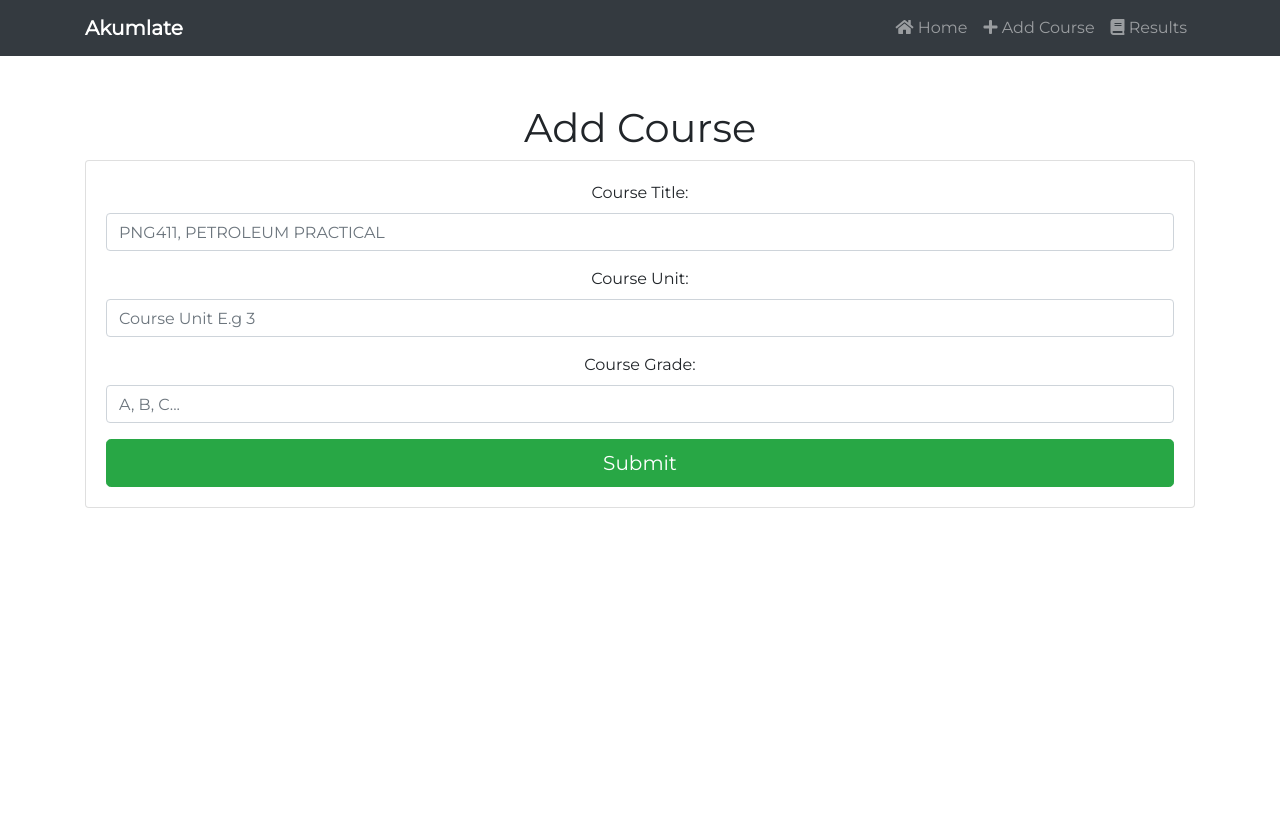
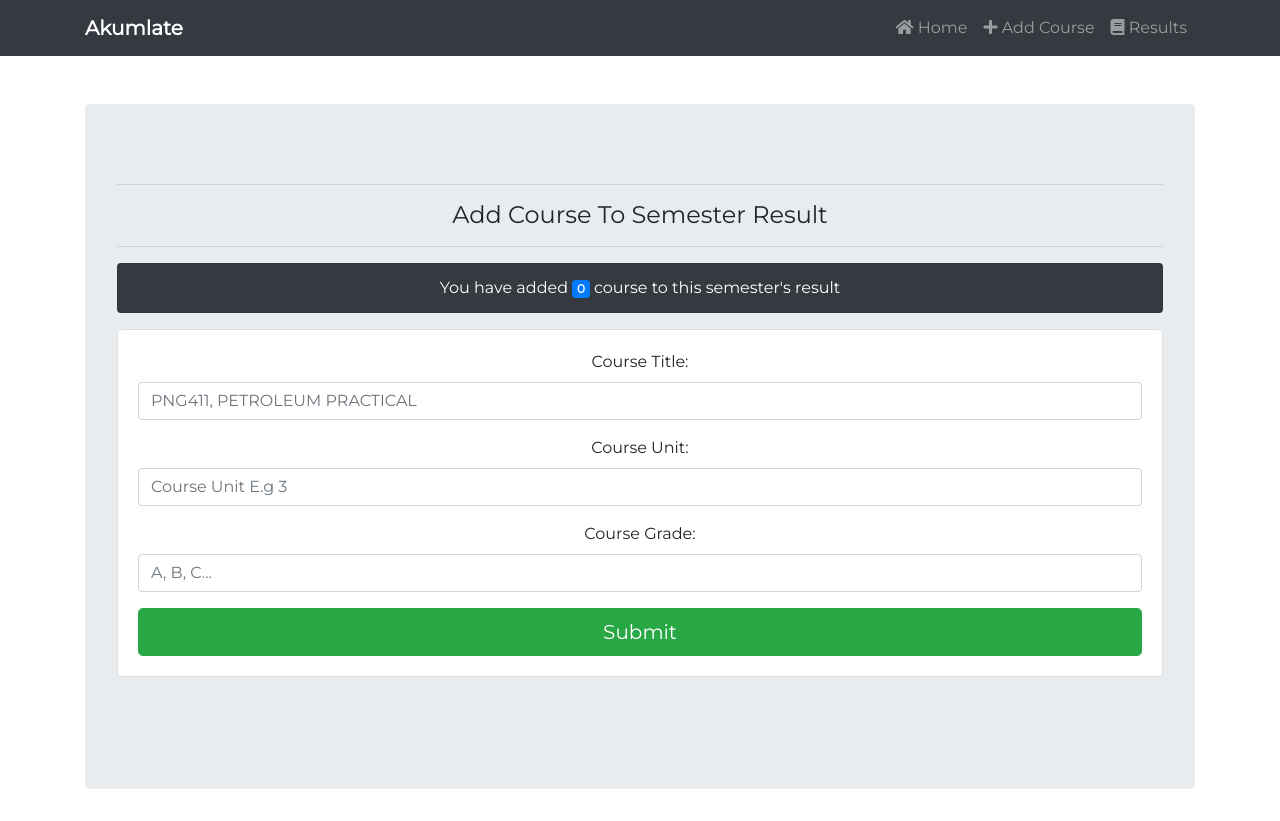
Before and after one commit to Runo-saduwa/react-gpa-app, a React (Create React App) app: page /addresults in a window 1280 px wide. Before the commit the page ends 800 px from the top, so only its background shows below. Built offline with nearby package versions, Linux system fonts and the light colour scheme; a web font is replaced by a local one.

Commit message:
notifications functionality

```diff
--- a/src/components/pages/Home.js
+++ b/src/components/pages/Home.js
@@ -17,7 +17,9 @@ export default class Home extends Component {
 						</div>
 					</div>
 				</div>
-				<span><strong> &copy; Developed By Runo</strong></span>
+				<span>
+					<strong> &copy; Developed By Runo</strong>
+				</span>
 			</div>
 		);
 	}
--- a/src/components/results/AddResult.js
+++ b/src/components/results/AddResult.js
@@ -102,11 +102,41 @@ class AddResult extends Component {
 		return (
 			<Consumer>
 				{(value) => {
-					const { dispatch } = value;
+					const { dispatch, results, cumulativeData } = value;
 					return (
 						<div className="container mt-5">
-							<h1>Add Course</h1>
-							<div className="card card-body mb-5">
+
+						{cumulativeData.length > 0 ? <div className="alert alert-success"><strong>Notice!!!:</strong>You have saved {cumulativeData.length} semesters result, This is a new semester result you are presently adding new courses to</div>: null}
+                         <div className="jumbotron">
+
+                             <hr/>
+                            <h4>Add Course To Semester Result</h4>
+							<hr/>
+						 	{results.length === 0 ? (
+								<ul className="my-3 list-group">
+									<li className="bg-dark list-group-item text-white">
+										You have added <span className="badge badge-primary">{results.length}</span> course
+										to this semester's result
+									</li>
+								</ul>
+							) : results.length === 1 ? (
+								<ul className="my-3 list-group">
+									<li className="bg-dark list-group-item text-white">
+										You have added <span className="badge badge-primary">{results.length}</span> course
+										to this semester's result
+									</li>
+								</ul>
+							) : (
+								<ul className="list-group my-3">
+									<li className="bg-dark list-group-item text-white">
+										You have add <span className="badge badge-primary">{results.length}</span> courses
+										to this semester's result
+									</li>
+								</ul>
+							)}
+
+
+						 <div className="card card-body mb-5">
 								{errMessage ? (
 									<div className="alert alert-danger">
 										<strong>
@@ -153,6 +183,12 @@ class AddResult extends Component {
 									</form>
 								</div>
 							</div>
+
+
+
+						 </div>
+
+
 						</div>
 					);
 				}}
--- a/src/components/results/Results.js
+++ b/src/components/results/Results.js
@@ -1,6 +1,5 @@
 import React, { Component } from 'react';
 import Result from './Result';
-import uuid from 'uuid';
 import { Consumer } from '../../Context';
 class Results extends Component {
 
@@ -58,7 +57,7 @@ class Results extends Component {
 					return (
 						<React.Fragment>
 							<div className="container mt-5">
-								<h1 className="text-center mb-3">My Result</h1>
+								<h1 className="text-center mb-3">Semester Result</h1>
 								<table className="table table-dark">
 									<thead>
 										<tr>
@@ -73,18 +72,6 @@ class Results extends Component {
 								{results.length !== 0 ? (
 									<div className="text-center mb-5">
 										<button
-											onClick={this.CalcGp.bind(this, results, dispatch)}
-											className="btn mx-2 mt-2 btn-outline-dark"
-										>
-											Calculate GPA
-										</button>
-										<button
-											onClick={this.DeleteGp.bind(this, dispatch)}
-											className="btn mt-2 btn-outline-danger"
-										>
-											Delete Result
-										</button>
-										<button
 											onClick={this.ContinueCalc.bind(this)}
 											className="btn mx-2 mt-2 btn-outline-dark"
 										>
@@ -92,15 +79,27 @@ class Results extends Component {
 										</button>
 										<button
 											onClick={this.AddNewResult.bind(this, results, dispatch)}
-											className="btn mt-2 btn-outline-dark"
+											className="btn text-capitalize mt-2 btn-outline-dark"
 										>
-											Add another result
+											add new semester result
+										</button>
+										<button
+											onClick={this.CalcGp.bind(this, results, dispatch)}
+											className="btn mx-2 mt-2 btn-outline-dark"
+										>
+											Calculate GPA
 										</button>
 										<button
 											onClick={this.calc_cgpa.bind(this, results, dispatch)}
 											className="btn mt-2 mx-2 btn-outline-dark"
 										>
-											calculate CGPA
+											Calculate CGPA
+										</button>
+										<button
+											onClick={this.DeleteGp.bind(this, dispatch)}
+											className="btn mt-2 btn-outline-danger"
+										>
+											Delete Result
 										</button>
 									</div>
 								) : null}
```
